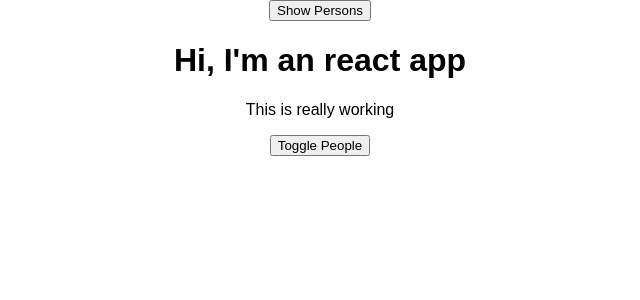
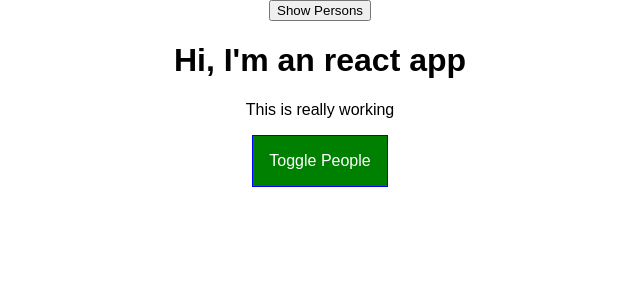
Before and after one commit to beelarr/react-16-complete-guide, a React app: page / in a window 1280 px wide. Shown: the top 300 px of the page, without its empty margins (320-960 px from the left). Built offline with nearby package versions, Linux system fonts and the light colour scheme.

Commit message:
Remove hoc Aux

```diff
--- a/src/components/Cockpit/Cockpit.js
+++ b/src/components/Cockpit/Cockpit.js
@@ -1,6 +1,5 @@
 import React from 'react';
 import cssStyles from './Cockpit.css';
-import Aux from '../../hoc/Aux';
 
 const cockpit = (props) => {
 
@@ -20,8 +19,8 @@ const cockpit = (props) => {
     }
 
     return (
-        <Aux>
-        {/*<div className={cssStyles.Cockpit}>*/}
+
+        <div className={cssStyles.Cockpit}>
             <h1>Hi, I'm an react app</h1>
             <p className={classes.join(' ')}>This is really working</p>
             <button
@@ -29,8 +28,7 @@ const cockpit = (props) => {
                 onClick={props.toggle}>
                     Toggle People
             </button>
-        {/*</div>*/}
-        </Aux>
+        </div>
         );
 }
 
```
